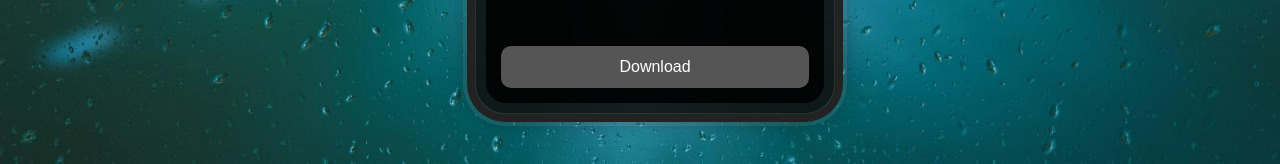
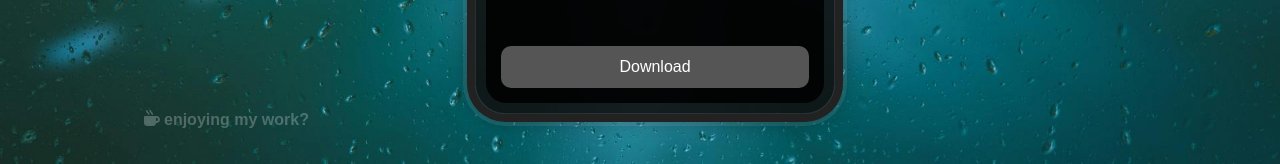
Before and after one commit to 1efferson/YouTube_Downloader, a Flask app: page / in a window 1280 px wide. Shown: the part 636-800 px from the top of the page. Run offline with Flask 3, Linux system fonts and the light colour scheme; some libraries are stand-ins or nearby versions.

Commit message:
buy me a coffee link

```diff
--- a/static/style.css
+++ b/static/style.css
@@ -15,6 +15,28 @@ body {
   justify-content: center;
   align-items: center;
   padding: 20px;
+}
+
+.buymeacoffee {
+  position: fixed;
+  bottom: 3%;
+  left: 10%;
+  display: inline-flex;
+  align-items: center;
+  padding: 10px 16px;
+  border-radius: 8px;
+  text-decoration: none;
+  font-weight: bold;
+  font-family: sans-serif;
+  color: #ffffff5c;
+  opacity: 0.7;
+  transition: opacity 0.3s ease;
+
+}
+
+.buymeacoffee:hover {
+  opacity: 1;
+  color: #000;
 }
 
 /* Phone Container */
@@ -281,6 +303,8 @@ body {
   border-radius: 8px;
   margin: 0 15px 10px 15px;
 }
+
+
 .url-input {
   width: calc(100% - 70px);
   display: inline-block;
--- a/templates/index.html
+++ b/templates/index.html
@@ -5,6 +5,10 @@
     <link
       rel="stylesheet"
       href="{{ url_for('static', filename='style.css') }}"
+    />
+    <link
+      rel="stylesheet"
+      href="https://cdnjs.cloudflare.com/ajax/libs/font-awesome/6.5.0/css/all.min.css"
     />
     <script src="{{ url_for('static', filename='js/main.js') }}" defer></script>
 
@@ -79,5 +83,14 @@
         </button>
       </div>
     </div>
+
+      <footer>
+      <div>
+          <!-- Buy Me a Coffee Button -->
+            <a class= "buymeacoffee" href="https://coff.ee/JephDean" target="_blank">
+              <i class="fas fa-mug-hot" style="margin-right: 4px; margin-bottom:4px;"></i> enjoying my work?
+            </a>
+        </div>
+    </footer>
   </body>
 </html>
```
Also changed, not shown: 1 other file.
